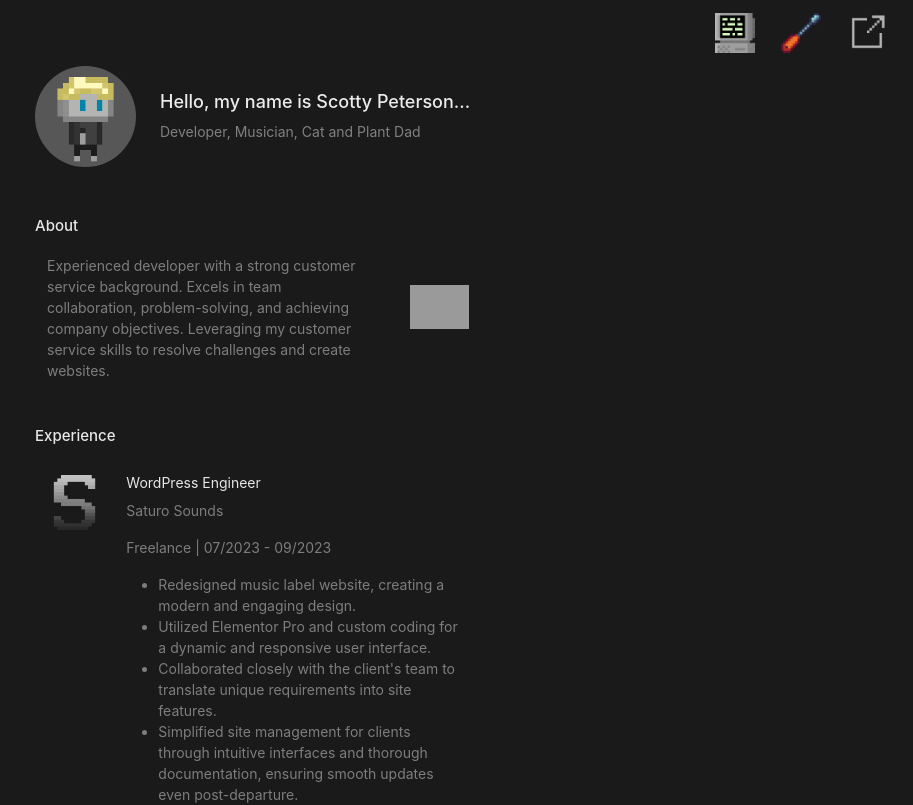
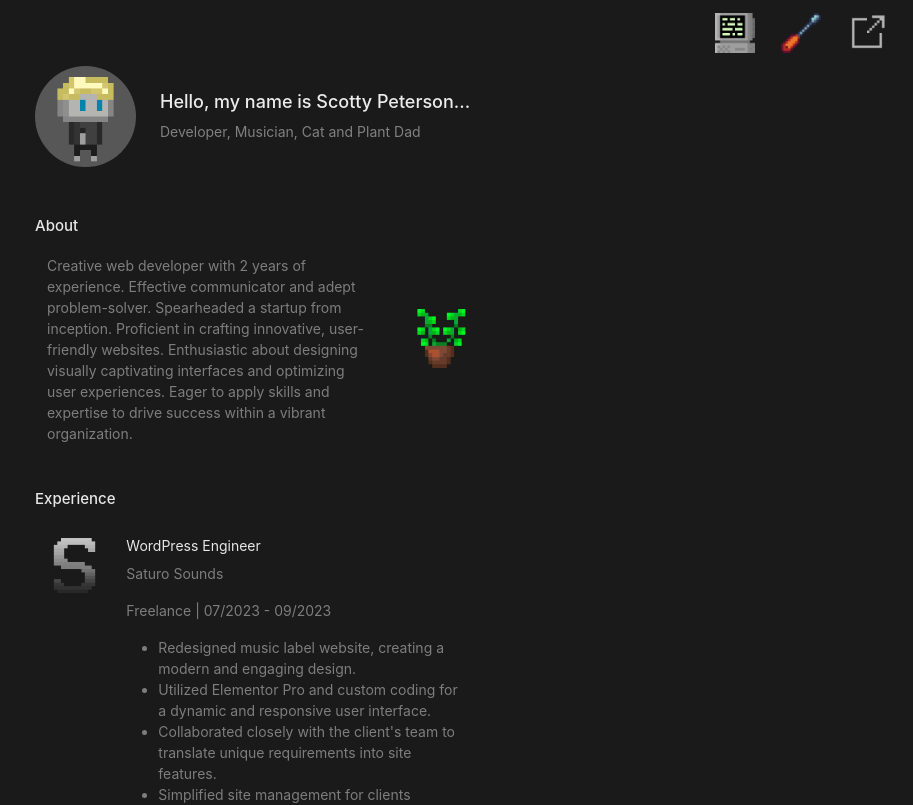
Before and after one commit to Scottsdaaale/Porfolio-Site, a React (Create React App) app: page / in a window 1280 px wide. Shown: the top 805 px of the page, without its empty margins (367-1280 px from the left). Built offline with nearby package versions, Linux system fonts and the light colour scheme; grey boxes are pictures that could not be loaded.

Commit message:
changed bio

```diff
--- a/src/components/Developer/About.jsx
+++ b/src/components/Developer/About.jsx
@@ -1,8 +1,8 @@
 import React from "react";
 import { Container, Row, Col } from "react-bootstrap";
-import useImageToggle from "../useImageToggle"; // Import the custom hook
-import plantPng from "../../images/Plant1.png";
-import plantGif from "../../images/Computer.gif";
+import useImageToggle from "../useImageToggle";
+import plantPng from "../../images/Plant.png";
+import plantGif from "../../images/Plant.gif";
 
 function About() {
   // Use the custom hook for the plant image
@@ -15,10 +15,12 @@ function About() {
           <h2 style={{ marginBottom: "20px" }}>About</h2>
           <Container>
             <p>
-              Experienced developer with a strong customer service background.
-              Excels in team collaboration, problem-solving, and achieving
-              company objectives. Leveraging my customer service skills to
-              resolve challenges and create websites.
+              Creative web developer with 2 years of experience. Effective
+              communicator and adept problem-solver. Spearheaded a startup from
+              inception. Proficient in crafting innovative, user-friendly
+              websites. Enthusiastic about designing visually captivating
+              interfaces and optimizing user experiences. Eager to apply skills
+              and expertise to drive success within a vibrant organization.
             </p>
           </Container>
         </Col>
```
